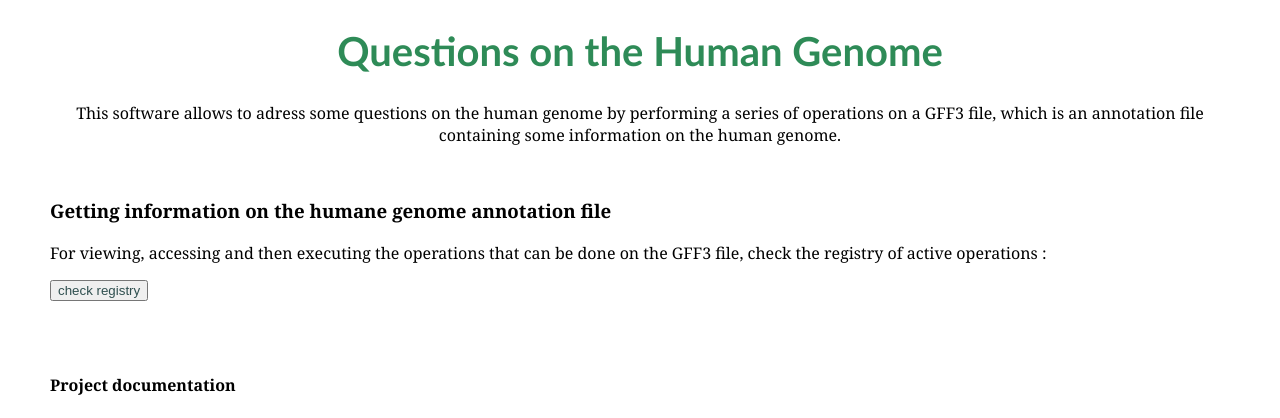
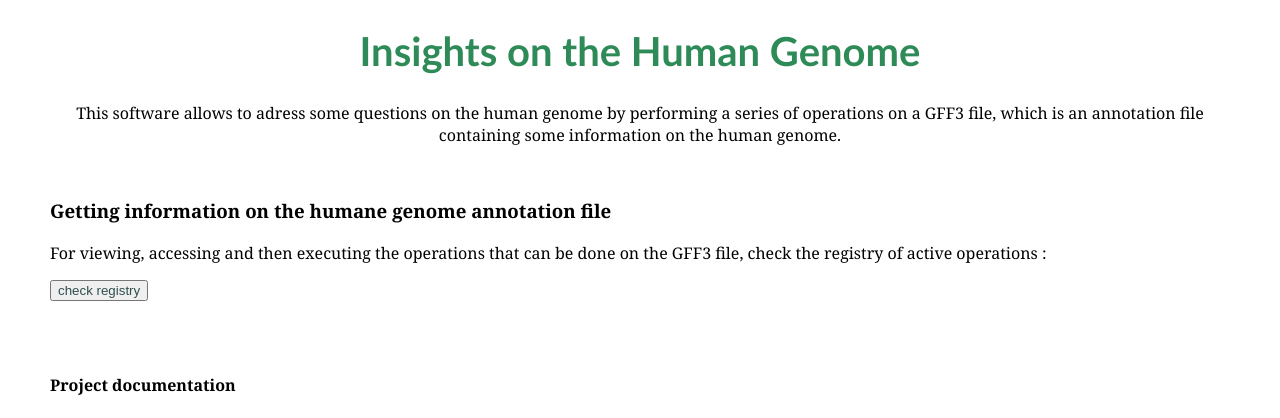
Before and after one commit to mmarimmasca/Advanced-Programming-Project, a Flask app: page / in a window 1280 px wide. Shown: the top 418 px of the page. Run offline with Flask 2, Linux system fonts and the light colour scheme; parts of the project's set-up code (start-up, migrations or seed data) failed here and were passed over.

Commit message:
Update homepage.html

```diff
--- a/project/templates/homepage.html
+++ b/project/templates/homepage.html
@@ -11,7 +11,7 @@
     </head>
 
     <body style='margin: 25px 50px 75px 50px'>
-    <h1 style="text-align:center;color:	#2E8B57;"> Questions on the Human Genome </h1>
+    <h1 style="text-align:center;color:	#2E8B57;"> Insights on the Human Genome </h1>
     <p style="text-align:center"> This software allows to adress some questions on the human genome by performing a series of operations on a GFF3 file, which is an annotation file containing some information on the human genome. </p>
 
     <br>
```
